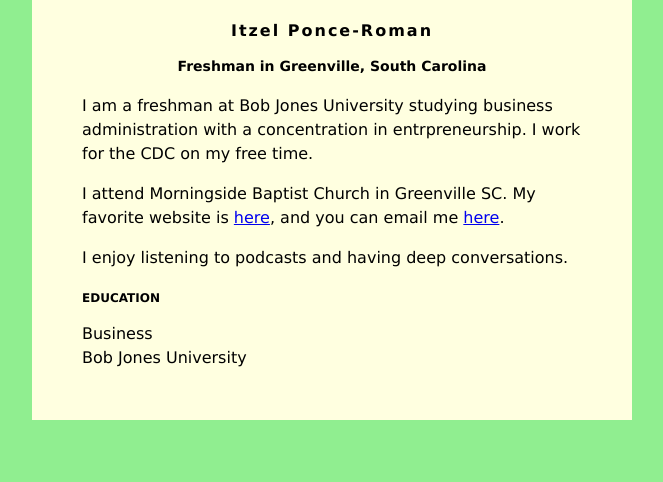
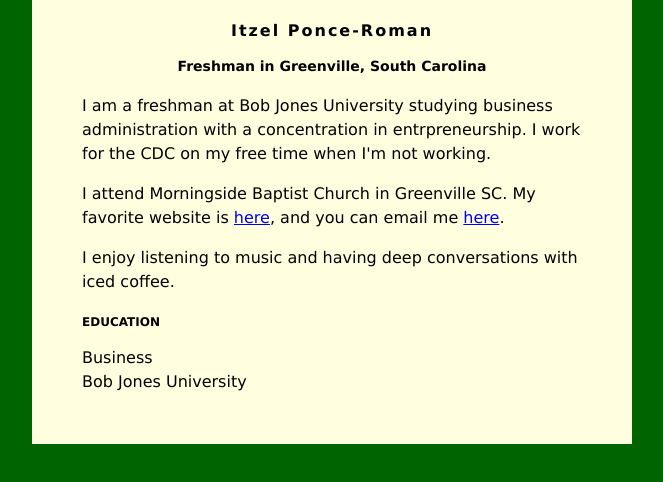
Before and after one commit to itzybitsyspider/itzybitsyspider.github.io, a plain HTML site: page index.html in a window 1280 px wide. Shown: the whole page, without its empty margins (308-971 px from the left). Drawn offline with Linux system fonts and the light colour scheme.

Commit message:
index.html

```diff
--- a/index.html
+++ b/index.html
@@ -2,7 +2,7 @@
 <head>
 <style>
 body {
-    background: lightgreen;
+    background: darkgreen;
     font-family: Verdana;
 }
 #content {
@@ -33,14 +33,14 @@ h3 {
         <h1>Itzel Ponce-Roman</h1>
         <h2>Freshman in Greenville, South Carolina</h2>
 
-         <p>I am a freshman at Bob Jones University studying business administration with a concentration in entrpreneurship. I work for the CDC on my free time.</p>
+         <p>I am a freshman at Bob Jones University studying business administration with a concentration in entrpreneurship. I work for the CDC on my free time when I'm not working.</p>
          <p>
             I attend Morningside Baptist Church in Greenville SC. My favorite website is
             <a href="www.itzelponce.me">here</a>, and you can email me
             <a href="mailto:iponc408@students.bju.edu">here</a>.
          </p>
          <p>
-            I enjoy listening to podcasts and having deep conversations.
+            I enjoy listening to music and having deep conversations with iced coffee.
          </p>
         <h3>EDUCATION</h3>
         Business<br />
```
